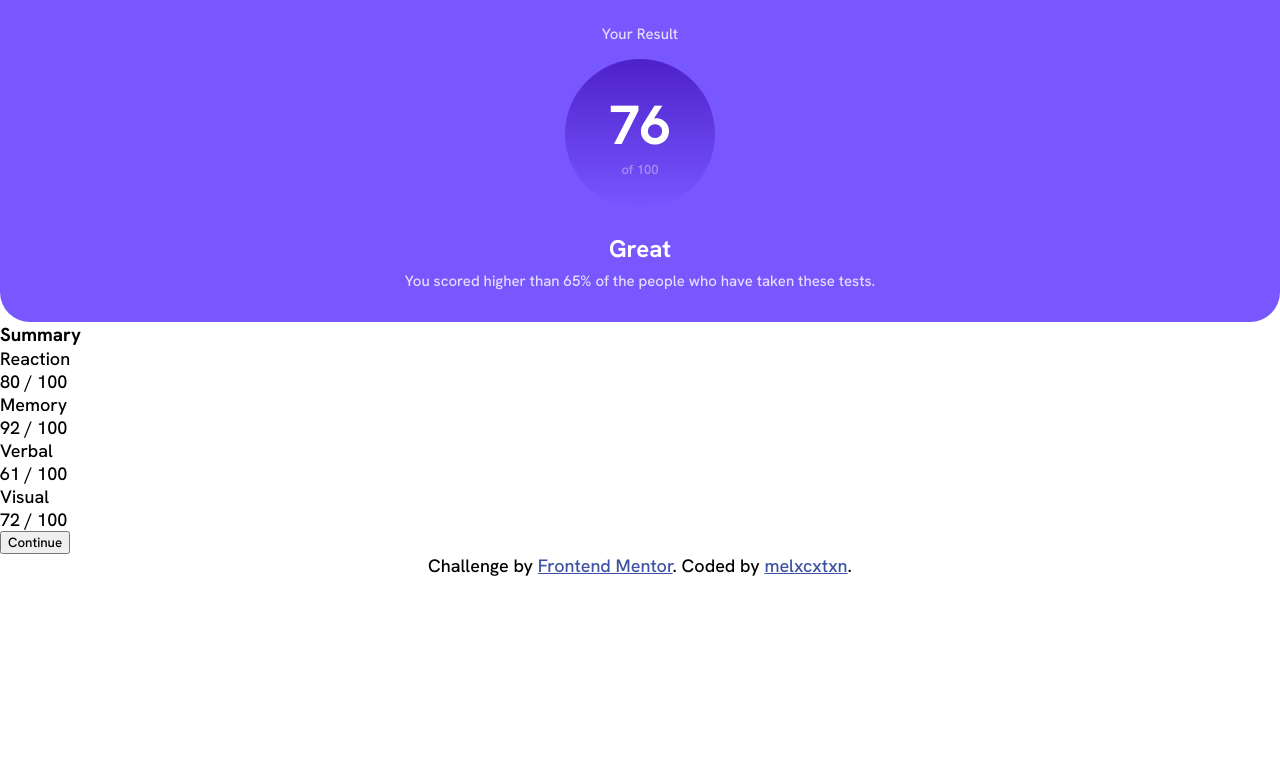
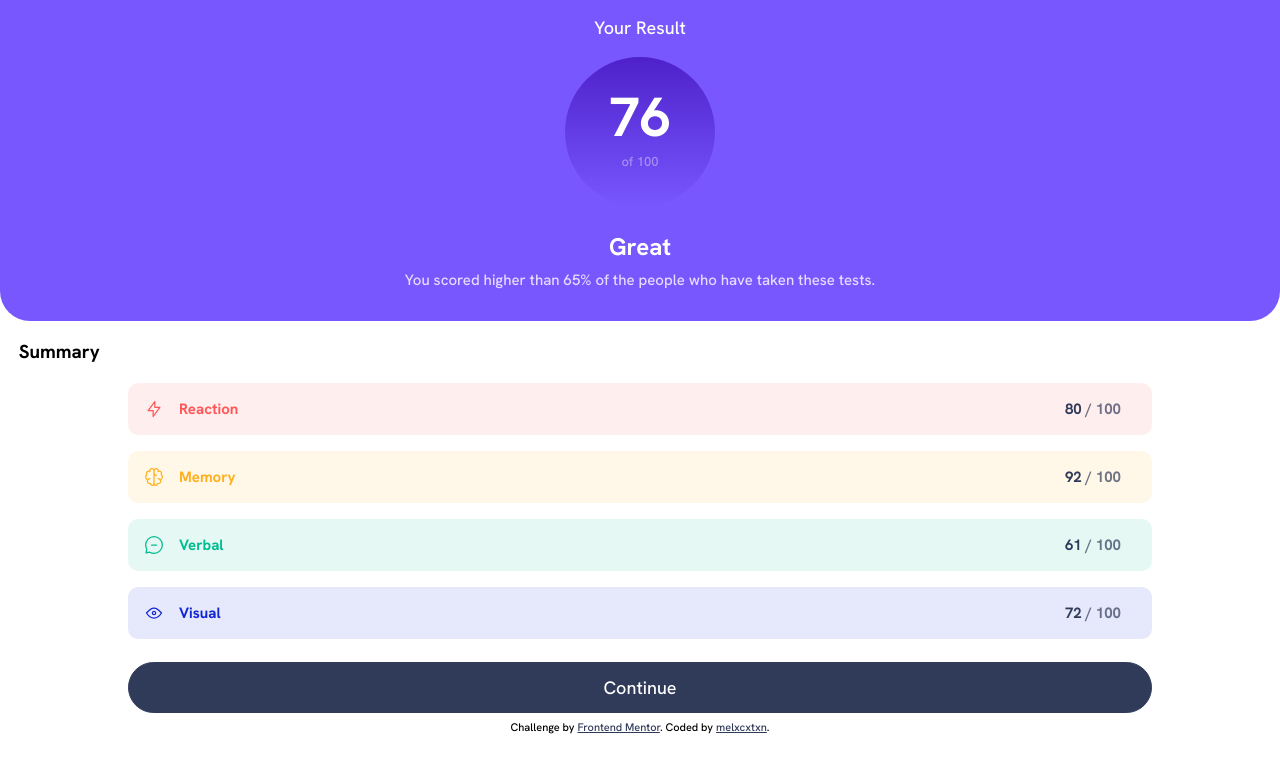
Before and after one commit to melxcxtxn/frontendmentor-results, a plain HTML site: page index.html in a window 1280 px wide. Drawn offline with Linux system fonts and the light colour scheme.

Commit message:
ended with basic html and css

```diff
--- a/index.html
+++ b/index.html
@@ -22,42 +22,56 @@
     </div>
 
     <h2>Great</h2>
-    <p id="transparency">You scored higher than 65% of the people who have taken these tests.</p>
+    <p id="text-transparent">You scored higher than 65% of the people who have taken these tests.</p>
   </main>
 
   <section>
       <h3>Summary</h3>
+      <div class="skills-container">
 
-      <div class="skill" id="reaction">
+        <div class="skill reaction">
+          <div class="title color1">
+            <img src="assets/images/icon-reaction.svg" alt="reaction-icon">
             <p>Reaction</p>
-        <p>80 / 100</p>
+          </div>
+          <p class="skill-result"><span class="colorchange">80 </span>   / 100</p>
         </div>
 
-      <div class="skill" id="memory">
+        <div class="skill memory">
+          <div class="title color2">
+            <img src="assets/images/icon-memory.svg" alt="memory-icon">
             <p>Memory</p>
-        <p>92 / 100</p>
+          </div>
+          <p class="skill-result"><span class="colorchange">92 </span>   / 100</p>
         </div>
 
-      <div class="skill" id="verbal">
+        <div class="skill verbal">
+          <div class="title color3">
+            <img src="assets/images/icon-verbal.svg" alt="verbal-icon">
             <p>Verbal</p>
-        <p>61 / 100</p>
+          </div>
+          <p class="skill-result"><span class="colorchange">61 </span>   / 100</p>
         </div>
 
-      <div class="skill" id="visual">
+        <div class="skill visual">
+          <div class="title color4">
+            <img src="assets/images/icon-visual.svg" alt="visual-icon">
             <p>Visual</p>
-        <p>72 / 100</p>
+          </div>
+          <p class="skill-result"><span class="colorchange">72 </span>   / 100</p>
+        </div>
       </div>
   </section>
 
-  <section class="continue"></section>
+  <section class="continue">
     <button>
-      Continue
+      <p>Continue</p>
     </button>
+  </section>
 
   <footer>
     <div class="attribution">
-      <p>Challenge by <a href="https://www.frontendmentor.io?ref=challenge" target="_blank">Frontend Mentor</a>.
-      Coded by <a href="https://github.com/melxcxtxn">melxcxtxn</a>.</p>
+      Challenge by <a href="https://www.frontendmentor.io?ref=challenge" target="_blank">Frontend Mentor</a>. Coded by <a href="https://github.com/melxcxtxn">melxcxtxn</a>.
     </div>
   </footer>
 </body>
--- a/style.css
+++ b/style.css
@@ -7,11 +7,6 @@
 p{
     font-size: 18px;
 }
-/*body{
-    display: flex;
-    flex-direction: column;
-    align-items: center;
-}*/
 
 .main-container{
     background-color: hsl(252, 100%, 67%);
@@ -39,6 +34,10 @@ p{
     font-size: small;
 }
 
+.main-container p{
+    padding-bottom: 1em;
+}
+
 .main-container h1{
     font-size: 55px;
 }
@@ -51,14 +50,105 @@ p{
     color:hsl(0, 0%, 100%, 0.4);
 }
 
-#transparency{
+#text-transparent{
     color:hsl(0, 0%, 100%, 0.8);
     padding: 0.5em 3em 1em 3em;
     font-size: 15px;
     text-align: center;
 }
 
+h3{
+    padding: 1em;
+}
 
+.skills-container{
+    display: flex;
+    flex-direction: column;
+    align-items: center;
+    justify-content: space-around;
+}
 
-.attribution { font-size: 11px; text-align: center; }
-.attribution a { color: hsl(228, 45%, 44%); }
+.skills-container p{
+    font-size: 15px;
+    padding: 0em 1em 0em 1em;
+}
+
+.skill{
+    padding: 1em;
+    display: flex;
+    flex-direction: row;
+    justify-content: space-between;
+    width: 80%;
+    font-weight: bold;
+    border-radius: 10px;
+    margin-bottom: 1em;
+}
+
+.title{
+    display:flex;
+    flex-direction: row;
+}
+
+.skill-result{
+    color: hsla(224, 30%, 27%, 0.7);
+}
+
+.colorchange{
+    color: hsl(224, 30%, 27%);
+}
+
+.reaction{
+    background-color: hsla(0, 100%, 67%, 0.1);
+}
+
+.color1{
+    color: hsl(0, 100%, 67%);
+}
+
+.memory{
+    background-color: hsla(39, 100%, 56%, 0.1);
+}
+
+.color2{
+    color: hsl(39, 100%, 56%);
+}
+
+.verbal{
+    background-color: hsla(166, 100%, 37%, 0.1);
+}
+
+.color3{
+    color: hsl(166, 100%, 37%);
+}
+
+.visual{
+    background-color: hsla(234, 85%, 45%, 0.1);
+}
+
+.color4{
+    color: hsl(234, 85%, 45%);
+}
+
+.continue{
+    display: flex;
+    justify-content: center;
+    align-items: center;
+}
+
+button{
+    background-color: hsl(224, 30%, 27%);
+    color: hsl(0, 0%, 100%);
+    border: 1px solid hsl(224, 30%, 27%);
+    border-radius: 30px;
+    width: 80%;
+    padding: 1em;
+    margin: 0.5em;
+}
+
+.attribution {
+    font-size: 11px;
+    text-align: center;
+}
+.attribution a {
+    color: hsl(224, 30%, 27%);
+}
```
Lines whose indentation alone changed are shown as unchanged.
